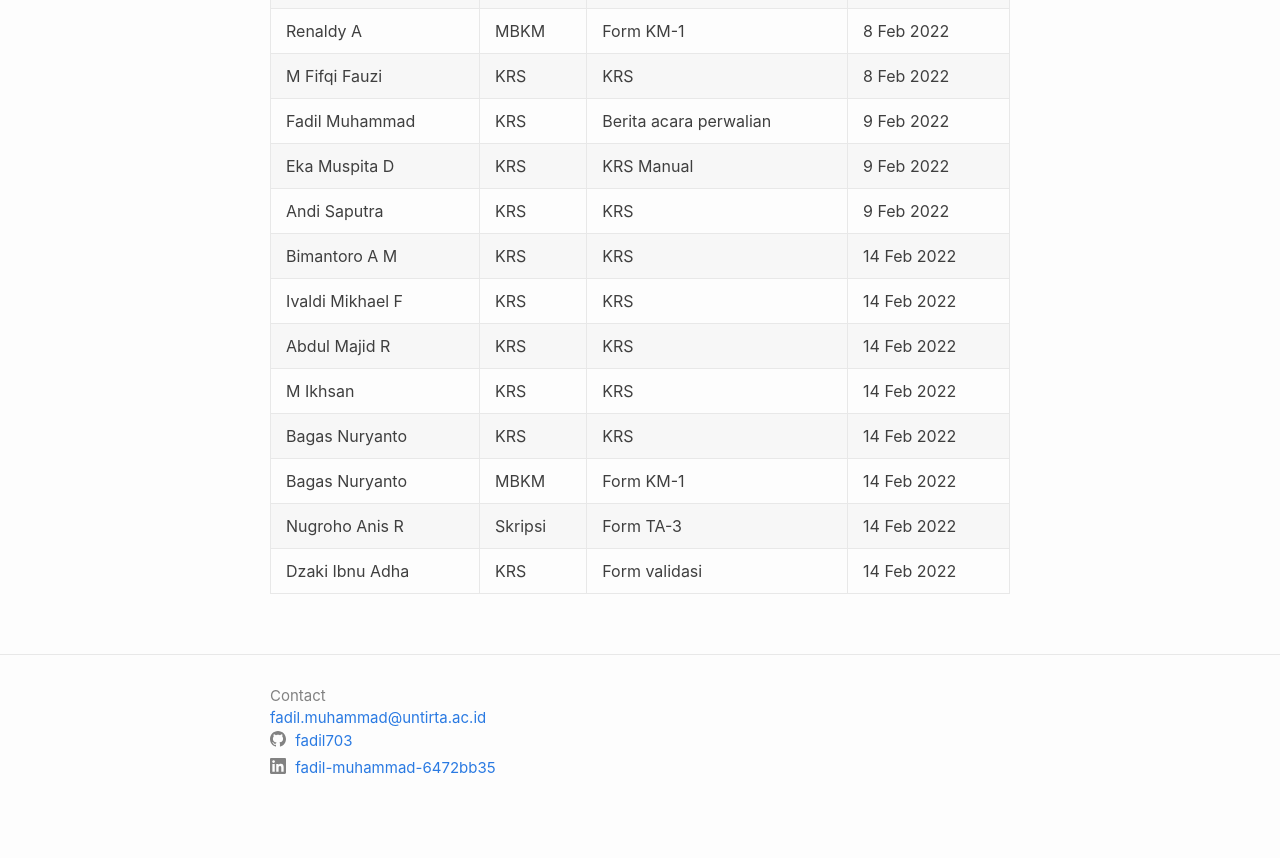
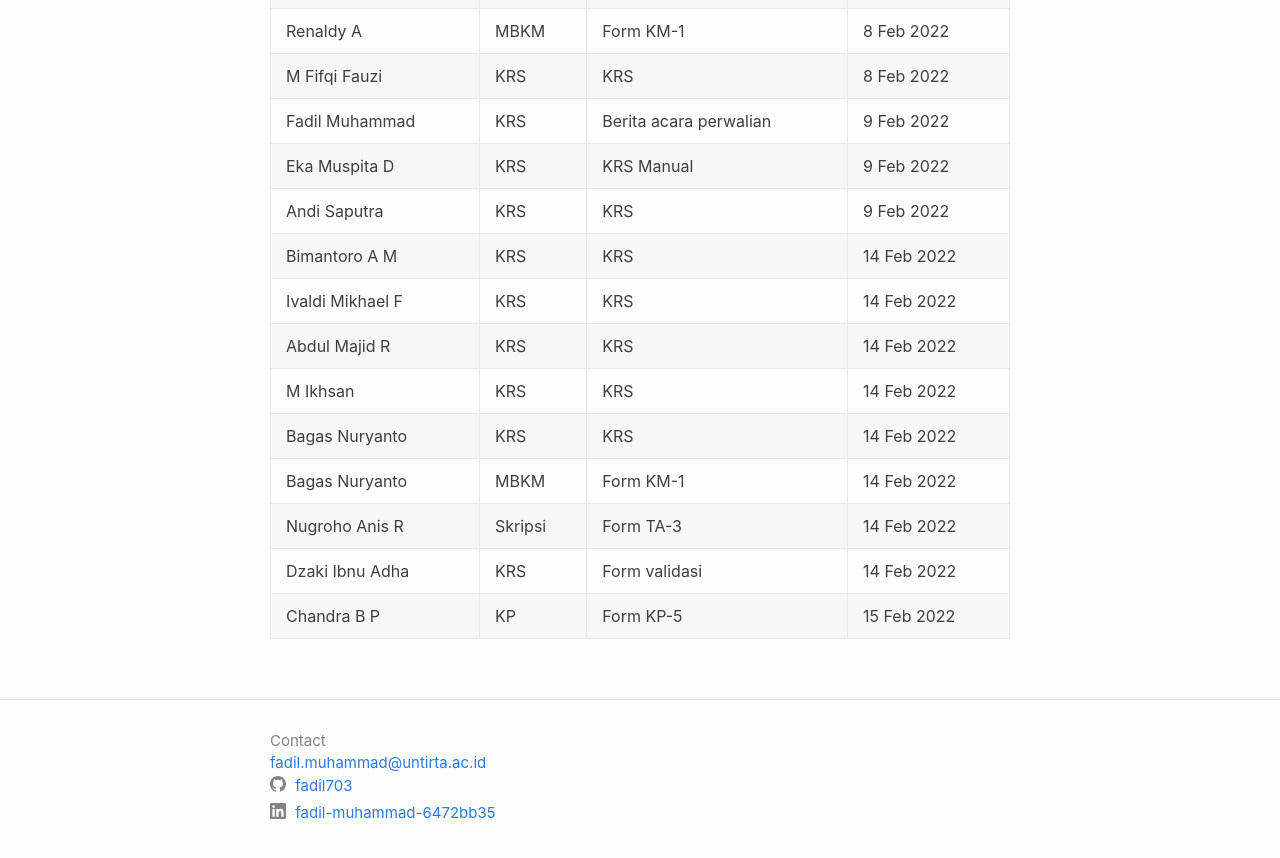
Before and after one commit to fadil703/fadil703.github.io, a Jekyll site: the page built from _posts/2022-02-03-february-signature.markdown, in a window 1280 px wide and 900 px high, scrolled down 1137 px. Shown: the top 858 px of the window. Built offline with Jekyll 4.4.1, drawn with Linux system fonts in a browser that asks for light colours.

Commit message:
Update 2022-02-03-february-signature.markdown
add chandra kp5

```diff
--- a/_posts/2022-02-03-february-signature.markdown
+++ b/_posts/2022-02-03-february-signature.markdown
@@ -41,3 +41,4 @@ author: "fadil703"
 | Bagas Nuryanto | MBKM | Form KM-1 | 14 Feb 2022 |
 | Nugroho Anis R | Skripsi | Form TA-3 | 14 Feb 2022 |
 | Dzaki Ibnu Adha | KRS | Form validasi | 14 Feb 2022 |
+| Chandra B P | KP  | Form KP-5 | 15 Feb 2022 |
```
